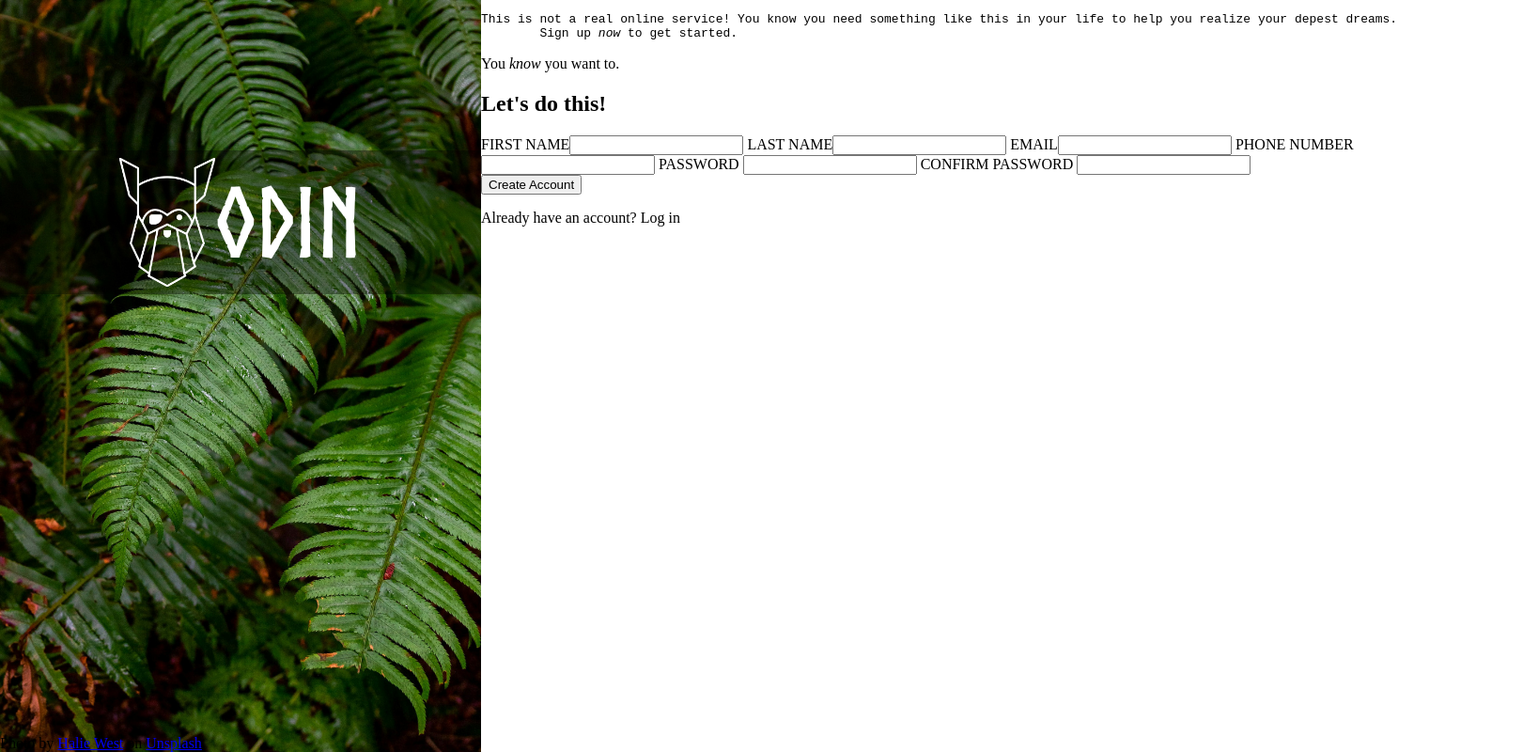
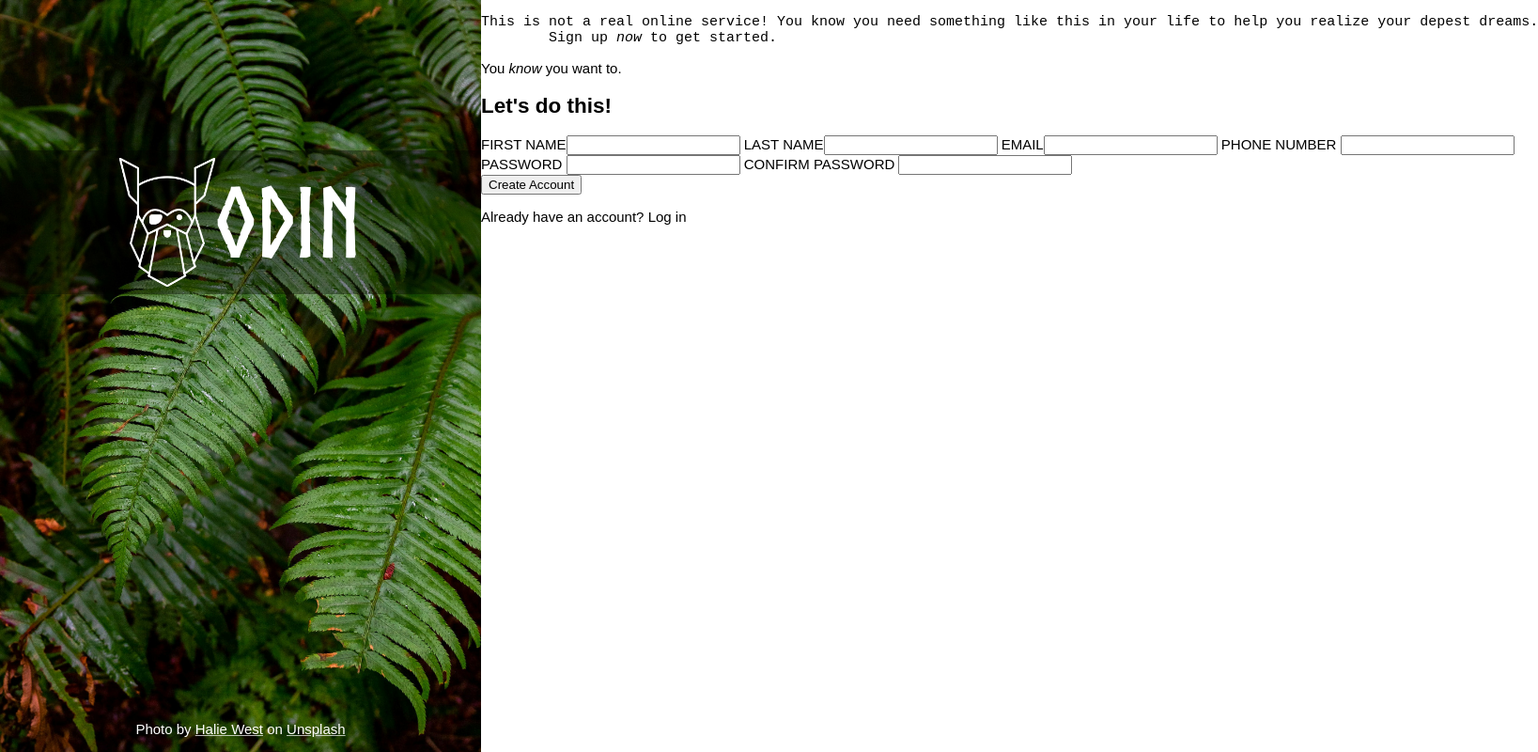
Before and after one commit to popsicleDeck/sign-up-form, a plain HTML site: page index.html in a window 1280 px wide. Shown: the whole page at 94% size, 1637 px wide, since content can reach past the window. Drawn offline with Linux system fonts and the light colour scheme.

Commit message:
add styling to the attribution section

```diff
--- a/style.css
+++ b/style.css
@@ -3,10 +3,12 @@
   src: url("./Norsebold.otf");
 }
 body {
+  font-size: 15px;
   margin: 0;
   width: 100vw;
   height: 100vh;
   display: flex;
+  font-family: sans-serif;
 }
 
 .leftSide {
@@ -22,7 +24,6 @@ body {
   width: 40vw;
   display: flex;
   justify-content: center;
-  align-items: center;
   background-color: rgba(0, 0, 0, 0.37);
   margin-top: 20vh;
 }
@@ -33,10 +34,20 @@ body {
   align-items: center;
 }
 .odinLogo {
-  width: 8vw;
+  width: min(8vw, 150px);
 }
 .odinText {
   font-family: "Norse";
-  font-size: 8vw;
+  font-size: min(8vw, 120px);
   color: white;
 }
+
+footer {
+  color: white;
+  text-align: center;
+  margin-bottom: 2vh;
+}
+footer a {
+  color: inherit;
+  text-decoration-color: RGBA(255, 255, 255, 0.7);
+}
```
